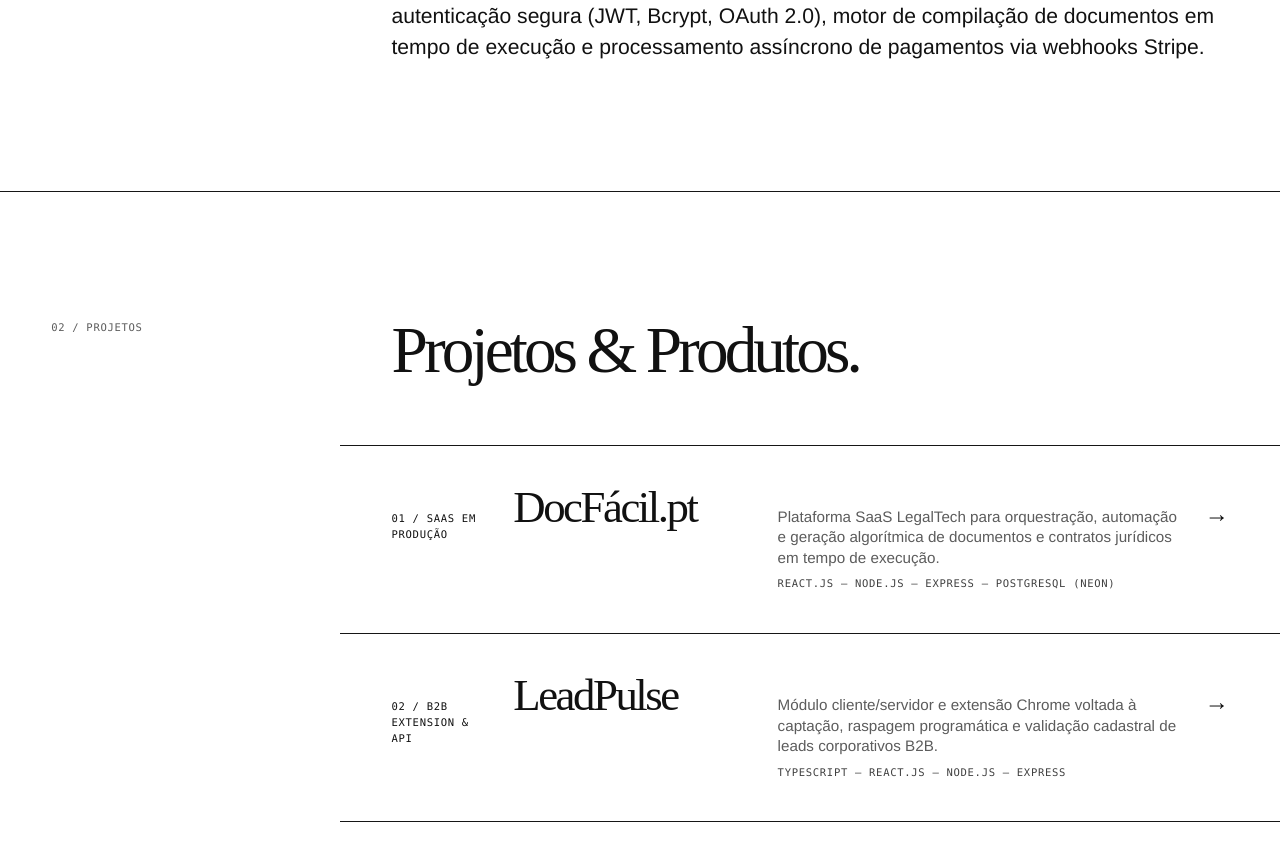
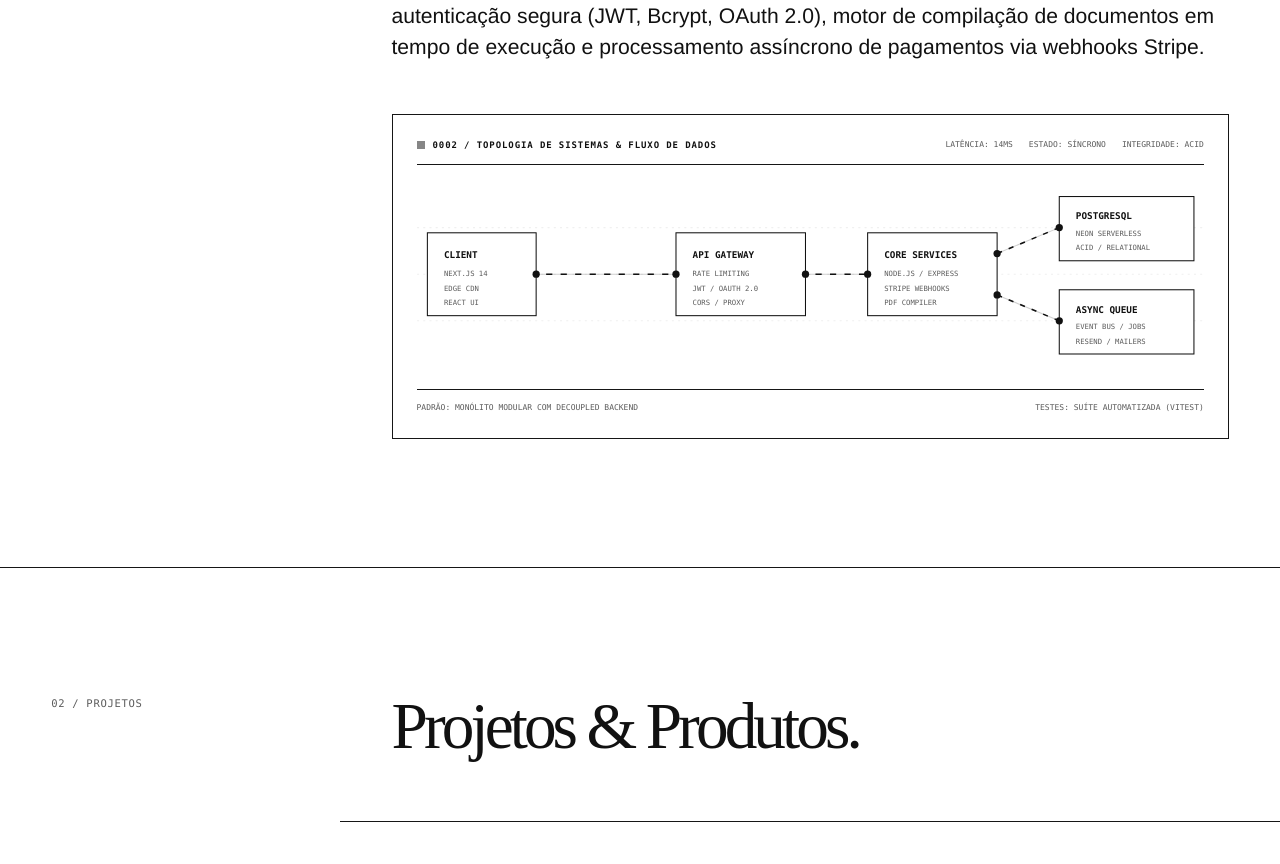
Before and after one commit to tiagodearaujo13-lab/Portfolio, a Next.js app: page / in a window 1280 px wide. Shown: the part 1608-2472 px from the top of the page. Built offline with nearby package versions, Linux system fonts and the light colour scheme.

Commit message:
feat(ui): add precise architecture system flow svg graphic to profile section

```diff
--- a/app/globals.css
+++ b/app/globals.css
@@ -95,3 +95,12 @@ button:focus-visible {
     scroll-behavior: auto !important;
   }
 }
+
+@keyframes dash {
+  from {
+    stroke-dashoffset: 28;
+  }
+  to {
+    stroke-dashoffset: 0;
+  }
+}
--- a/components/AboutSection.tsx
+++ b/components/AboutSection.tsx
@@ -1,6 +1,7 @@
 'use client';
 
 import { personalInfo } from '@/data/content';
+import SystemArchitectureGraphic from './SystemArchitectureGraphic';
 
 export default function AboutSection() {
   return (
@@ -30,6 +31,9 @@ export default function AboutSection() {
               {paragraph}
             </p>
           ))}
+
+          {/* Gráfico Esquemático de Arquitetura de Software */}
+          <SystemArchitectureGraphic />
         </div>
       </div>
     </section>
--- /dev/null
+++ b/components/SystemArchitectureGraphic.tsx
@@ -0,0 +1,155 @@
+'use client';
+
+import React from 'react';
+
+export default function SystemArchitectureGraphic() {
+  return (
+    <div
+      className="w-full border border-[var(--rule)] bg-[var(--paper)] p-5 md:p-6 mt-6 select-none"
+      role="img"
+      aria-label="Diagrama esquemático de arquitetura e fluxo de microssistemas em tempo real"
+    >
+      {/* Top Header Editorial */}
+      <div className="flex flex-wrap items-center justify-between border-b border-[var(--rule)] pb-3 mb-4 gap-2">
+        <div className="flex items-center gap-2">
+          <span className="inline-block w-2 h-2 bg-[var(--ink)] animate-pulse motion-reduce:animate-none" />
+          <span className="font-mono text-[9px] tracking-widest text-[var(--ink)] font-bold uppercase">
+            0002 / TOPOLOGIA DE SISTEMAS &amp; FLUXO DE DADOS
+          </span>
+        </div>
+        <div className="flex items-center gap-4 font-mono text-[8px] text-[var(--soft-ink)]">
+          <span>LATÊNCIA: 14MS</span>
+          <span>ESTADO: SÍNCRONO</span>
+          <span>INTEGRIDADE: ACID</span>
+        </div>
+      </div>
+
+      {/* SVG Container Esquematico */}
+      <div className="w-full overflow-x-auto">
+        <svg
+          viewBox="0 0 760 185"
+          className="w-full min-w-[620px] h-auto text-[var(--ink)]"
+          fill="none"
+          xmlns="http://www.w3.org/2000/svg"
+        >
+          {/* Grid sutil de fundo */}
+          <g opacity="0.06">
+            <line x1="0" y1="45" x2="760" y2="45" stroke="currentColor" strokeDasharray="2 4" />
+            <line x1="0" y1="90" x2="760" y2="90" stroke="currentColor" strokeDasharray="2 4" />
+            <line x1="0" y1="135" x2="760" y2="135" stroke="currentColor" strokeDasharray="2 4" />
+          </g>
+
+          {/* Trilhos Estáticos de Fundo */}
+          <line x1="115" y1="90" x2="250" y2="90" stroke="currentColor" strokeWidth="1" opacity="0.2" />
+          <line x1="375" y1="90" x2="435" y2="90" stroke="currentColor" strokeWidth="1" opacity="0.2" />
+          <line x1="560" y1="70" x2="620" y2="45" stroke="currentColor" strokeWidth="1" opacity="0.2" />
+          <line x1="560" y1="110" x2="620" y2="135" stroke="currentColor" strokeWidth="1" opacity="0.2" />
+
+          {/* Fluxo Dinâmico Animado (Data Flow) */}
+          <line
+            x1="115"
+            y1="90"
+            x2="250"
+            y2="90"
+            stroke="currentColor"
+            strokeWidth="1.5"
+            strokeDasharray="6 8"
+            className="animate-[dash_1.8s_linear_infinite] motion-reduce:animate-none"
+          />
+          <line
+            x1="375"
+            y1="90"
+            x2="435"
+            y2="90"
+            stroke="currentColor"
+            strokeWidth="1.5"
+            strokeDasharray="6 8"
+            className="animate-[dash_1.8s_linear_infinite] motion-reduce:animate-none"
+          />
+          <line
+            x1="560"
+            y1="70"
+            x2="620"
+            y2="45"
+            stroke="currentColor"
+            strokeWidth="1.5"
+            strokeDasharray="5 7"
+            className="animate-[dash_2.2s_linear_infinite] motion-reduce:animate-none"
+          />
+          <line
+            x1="560"
+            y1="110"
+            x2="620"
+            y2="135"
+            stroke="currentColor"
+            strokeWidth="1.5"
+            strokeDasharray="5 7"
+            className="animate-[dash_2.2s_linear_infinite] motion-reduce:animate-none"
+          />
+
+          {/* NÓ 1: CLIENT */}
+          <g transform="translate(10, 50)">
+            <rect x="0" y="0" width="105" height="80" fill="var(--paper)" stroke="currentColor" strokeWidth="1" />
+            <text x="16" y="24" className="font-mono text-[9px] font-bold" fill="currentColor">CLIENT</text>
+            <text x="16" y="42" className="font-mono text-[7px]" fill="var(--soft-ink)">NEXT.JS 14</text>
+            <text x="16" y="56" className="font-mono text-[7px]" fill="var(--soft-ink)">EDGE CDN</text>
+            <text x="16" y="70" className="font-mono text-[7px]" fill="var(--soft-ink)">REACT UI</text>
+            {/* Saída Direita */}
+            <circle cx="105" cy="40" r="3.5" fill="currentColor" />
+          </g>
+
+          {/* NÓ 2: API GATEWAY */}
+          <g transform="translate(250, 50)">
+            <rect x="0" y="0" width="125" height="80" fill="var(--paper)" stroke="currentColor" strokeWidth="1" />
+            <text x="16" y="24" className="font-mono text-[9px] font-bold" fill="currentColor">API GATEWAY</text>
+            <text x="16" y="42" className="font-mono text-[7px]" fill="var(--soft-ink)">RATE LIMITING</text>
+            <text x="16" y="56" className="font-mono text-[7px]" fill="var(--soft-ink)">JWT / OAUTH 2.0</text>
+            <text x="16" y="70" className="font-mono text-[7px]" fill="var(--soft-ink)">CORS / PROXY</text>
+            {/* Entrada Esquerda & Saída Direita */}
+            <circle cx="0" cy="40" r="3.5" fill="currentColor" />
+            <circle cx="125" cy="40" r="3.5" fill="currentColor" />
+          </g>
+
+          {/* NÓ 3: CORE SERVICES */}
+          <g transform="translate(435, 50)">
+            <rect x="0" y="0" width="125" height="80" fill="var(--paper)" stroke="currentColor" strokeWidth="1" />
+            <text x="16" y="24" className="font-mono text-[9px] font-bold" fill="currentColor">CORE SERVICES</text>
+            <text x="16" y="42" className="font-mono text-[7px]" fill="var(--soft-ink)">NODE.JS / EXPRESS</text>
+            <text x="16" y="56" className="font-mono text-[7px]" fill="var(--soft-ink)">STRIPE WEBHOOKS</text>
+            <text x="16" y="70" className="font-mono text-[7px]" fill="var(--soft-ink)">PDF COMPILER</text>
+            {/* Entrada Esquerda & Saídas Direitas */}
+            <circle cx="0" cy="40" r="3.5" fill="currentColor" />
+            <circle cx="125" cy="20" r="3.5" fill="currentColor" />
+            <circle cx="125" cy="60" r="3.5" fill="currentColor" />
+          </g>
+
+          {/* NÓ 4A: POSTGRESQL */}
+          <g transform="translate(620, 15)">
+            <rect x="0" y="0" width="130" height="62" fill="var(--paper)" stroke="currentColor" strokeWidth="1" />
+            <text x="16" y="22" className="font-mono text-[9px] font-bold" fill="currentColor">POSTGRESQL</text>
+            <text x="16" y="38" className="font-mono text-[7px]" fill="var(--soft-ink)">NEON SERVERLESS</text>
+            <text x="16" y="52" className="font-mono text-[7px]" fill="var(--soft-ink)">ACID / RELATIONAL</text>
+            {/* Entrada Esquerda */}
+            <circle cx="0" cy="30" r="3.5" fill="currentColor" />
+          </g>
+
+          {/* NÓ 4B: ASYNC QUEUE */}
+          <g transform="translate(620, 105)">
+            <rect x="0" y="0" width="130" height="62" fill="var(--paper)" stroke="currentColor" strokeWidth="1" />
+            <text x="16" y="22" className="font-mono text-[9px] font-bold" fill="currentColor">ASYNC QUEUE</text>
+            <text x="16" y="38" className="font-mono text-[7px]" fill="var(--soft-ink)">EVENT BUS / JOBS</text>
+            <text x="16" y="52" className="font-mono text-[7px]" fill="var(--soft-ink)">RESEND / MAILERS</text>
+            {/* Entrada Esquerda */}
+            <circle cx="0" cy="30" r="3.5" fill="currentColor" />
+          </g>
+        </svg>
+      </div>
+
+      {/* Rodapé do Esquemático */}
+      <div className="flex flex-wrap items-center justify-between border-t border-[var(--rule)] pt-3 mt-4 text-[8px] font-mono text-[var(--soft-ink)]">
+        <span>PADRÃO: MONÓLITO MODULAR COM DECOUPLED BACKEND</span>
+        <span>TESTES: SUÍTE AUTOMATIZADA (VITEST)</span>
+      </div>
+    </div>
+  );
+}
```
